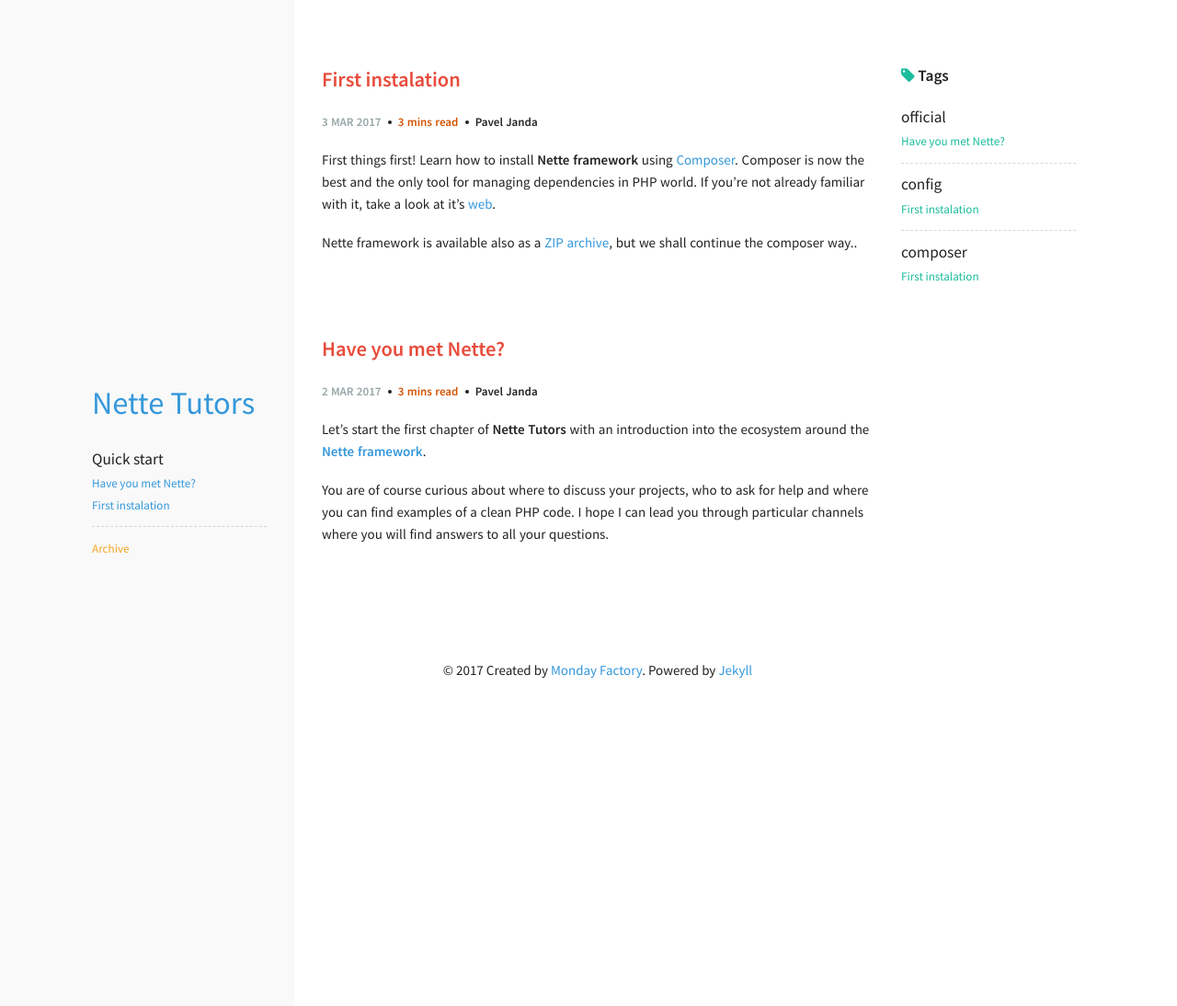
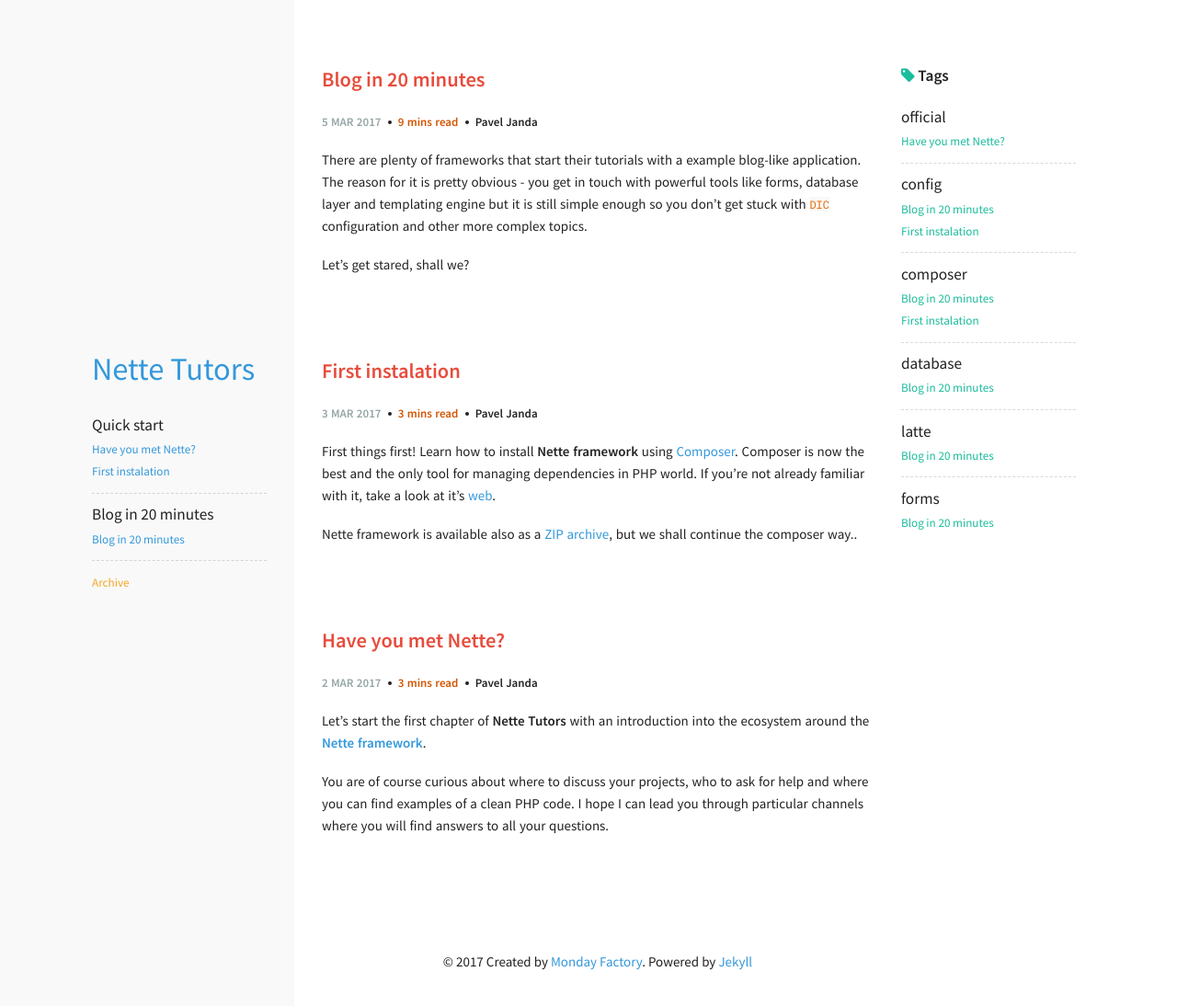
Before and after one commit to monday-factory/nette-tutors, a Jekyll site: the page built from index.html, in a window 1280 px wide. Shown: the top 1094 px of the page at 92% size. Built offline with Jekyll 4.4.1, drawn with Linux system fonts in a browser that asks for light colours; part of the change alters nothing that is shown.

Commit message:
Chapter 3 - Blog in 20 minutes

```diff
--- /dev/null
+++ b/_posts/2017-03-05-blog-in-20-minutes.md
@@ -0,0 +1,303 @@
+---
+layout: post
+title: "Blog in 20 minutes"
+categories: [Blog in 20 minutes]
+tags: [config, composer, database, latte, forms]
+author: paveljanda
+order: "1"
+---
+
+There are plenty of frameworks that start their tutorials with a example blog-like application. The reason for it is pretty obvious - you get in touch with powerful tools like forms, database layer and templating engine but it is still simple enough so you don't get stuck with `DIC` configuration and other more complex topics.
+
+Let's get stared, shall we?
+
+<!--more-->
+
+## Installation
+
+Create and empty nette project: `composer create-project nette/web-project blog`. If you are running nette on unix based system, you might want to alter the permissions of `log` and `temp` dir: `chmod -R a+rw log temp`.
+Now you can go to the web browser and open your nette application (my url is now `http://localhost/blog/www/`).
+
+![Running application]({{ site.url }}/assets/2017-03-05-blog-in-20-minutes-1.png)
+
+
+## Database
+
+### Configuration
+
+Now that your application is up and running, we will configure a database connection. There are plenty of great database layers. You are maybe familiar with Doctrine. Sure you can use it. Or the native Nette Database. Or some other library. I will walk you through all popular database layers in upcoming articles. Now we will use `Nette Database` and MySql database. Open your configuration local file (`config.local.neon`). There is already some predefined database configuration, probably looking like this:
+
+{% highlight neon %}
+parameters:
+
+
+database:
+    dsn: 'mysql:host=127.0.0.1;dbname=test'
+    user:
+    password:
+{% endhighlight %}
+
+You can get rid of the parameters section, it does nothing because it is empty. And change the database section to use your local database:
+
+{% highlight neon %}
+database:
+    dsn: 'mysql:host=127.0.0.1;dbname=blog'
+    user: root
+    password:
+{% endhighlight %}
+
+### Schema
+
+And create a database schema:
+
+{% highlight sql %}
+
+-- Create syntax for TABLE 'article'
+CREATE TABLE `article` (
+  `id` int(11) unsigned NOT NULL AUTO_INCREMENT,
+  `title` varchar(255) DEFAULT NULL,
+  `text` text,
+  `date` date DEFAULT NULL,
+  PRIMARY KEY (`id`)
+) ENGINE=InnoDB DEFAULT CHARSET=utf8;
+
+-- Create syntax for TABLE 'comment'
+CREATE TABLE `comment` (
+  `id` int(11) unsigned NOT NULL AUTO_INCREMENT,
+  `article_id` int(11) unsigned NOT NULL,
+  `name` varchar(255) DEFAULT NULL,
+  `text` text,
+  `date` date DEFAULT NULL,
+  PRIMARY KEY (`id`),
+  KEY `article_id` (`article_id`),
+  CONSTRAINT `article_comment` FOREIGN KEY (`article_id`) REFERENCES `article` (`id`) ON DELETE CASCADE ON UPDATE CASCADE
+) ENGINE=InnoDB DEFAULT CHARSET=utf8;
+
+{% endhighlight %}
+
+### Nette\Database vs Nette\Database\Table
+
+<i class="fa fa-info"></i> **Notice!** There are couple of different ways of how to call database queries in `nette/database` package. You should first have a look at documentation of:
+
+- [database][link-nette-database]
+- [database table][link-nette-database-table]
+- [database selection][link-nette-database-selection]
+- [database active row][link-nette-database-active-row]
+
+
+## Presenter
+
+The Presenter class should be capable of obtaining articles from database and passing them to the template. Also, there will be an article detail with full article's text and a comment form (which we will add later).
+
+{% highlight php %}
+<?php
+
+declare(strict_types=1);
+
+namespace App\Presenters;
+
+use Nette\Application\ForbiddenRequestException;
+use Nette\Application\UI\Presenter;
+use Nette\Database\Context;
+use Nette\Database\Table\ActiveRow;
+
+class HomepagePresenter extends Presenter
+{
+
+    /**
+     * @var Context
+     */
+    private $db;
+
+    /**
+     * @var ActiveRow|NULL
+     */
+    private $article;
+
+
+    public function __construct(Context $db)
+    {
+        $this->db = $db;
+    }
+
+
+    public function renderDefault(): void
+    {
+        $this->getTemplate()->articles = $this->db->table('article')->order('id DESC');
+    }
+
+
+    public function actionDetail(int $id): void
+    {
+        $this->article = $this->db->table('article')->get($id);
+
+        if (!$this->article) { // Article was not found
+            throw new ForbiddenRequestException;
+        }
+    }
+
+
+    public function renderDetail(): void
+    {
+        $this->getTemplate()->article = $this->article;
+    }
+
+}
+{% endhighlight %}
+
+
+## Template
+
+Templates are rendered using `Latte` engine. All parameters given by the presenter are available in the template. Let's modify the homepage template for displaying all blog articles (`app/presenters/templates/Homepage/default.latte`):
+
+{% highlight latte %}
+{block content}
+    <h1>My blog posts</h1>
+
+    {foreach $articles as $article}
+        <article>
+            <h2><a n:href="detail, $article->id">{$article->title}</a></h2>
+            <small>{$article->date|date:'j. n. Y'}</small>
+            <p>{$article->text|truncate:200, '...'}</p>
+        </article>
+    {/foreach}
+{/block}
+{% endhighlight %}
+
+For the article detail we have to create a new file - `app/presenters/templates/Homepage/detail.latte`:
+
+{% highlight latte %}
+{block content}
+    <h1>{$article->title}</h1>
+
+    <small>{$article->date|date:'j. n. Y'}</small>
+    <p>{$article->text}</p>
+{/block}
+{% endhighlight %}
+
+Great! There we have articles and an article detail. We should add a form for commenting particular article and comments list to each article.
+
+
+## Comments
+
+Article comments will be in the template of the article detail. Let's open that file (`app/presenters/templates/Homepage/detail.latte`) again. We will add articles list and also a form for submitting new comment:
+
+{% highlight latte %}
+{block content}
+    <h1>{$article->title}</h1>
+
+    <small>{$comment->date|date:'j. n. Y'}</small> &bull; {$comment->name}</>
+    <p>{$article->text}</p>
+
+    <article>
+        <h2>Comments</h2>
+
+        {var $comments = $article->related('comment')}
+
+        {if $comments->count()}
+            <ul>
+                <li n:foreach="$comments as $comment">
+                    <small>{$comment->date|date:'j. n. Y'}</small>
+                    <br>
+                    {$comment->text}
+                </li>
+            </ul>
+
+            {control commentForm}
+        {/if}
+    </article>
+{/block}
+{% endhighlight %}
+
+Now the application should tell you that the component commentForm does not exist. It sure does not. We will create it in the `HomepagePresenter` class:
+
+{% highlight php %}
+<?php
+
+declare(strict_types=1);
+
+namespace App\Presenters;
+
+use Nette\Application\ForbiddenRequestException;
+use Nette\Application\UI\Form;
+use Nette\Application\UI\Presenter;
+use Nette\Database\Context;
+use Nette\Database\Table\ActiveRow;
+use Nette\Utils\ArrayHash;
+
+class HomepagePresenter extends Presenter
+{
+
+  /**
+   * @var Context
+   */
+  private $db;
+
+  /**
+   * @var ActiveRow|NULL
+   */
+  private $article;
+
+
+  public function __construct(Context $db)
+  {
+    $this->db = $db;
+  }
+
+
+  public function renderDefault(): void
+  {
+    $this->getTemplate()->articles = $this->db->table('article')->order('id DESC');
+  }
+
+
+  public function actionDetail(int $id): void
+  {
+    $this->article = $this->db->table('article')->get($id);
+
+    if (!$this->article) { // Article was not found
+      throw new ForbiddenRequestException;
+    }
+  }
+
+
+  public function renderDetail(): void
+  {
+    $this->getTemplate()->article = $this->article;
+  }
+
+
+  public function createComponentCommentForm(): Form
+  {
+    $form = new Form;
+
+    $form->addHidden('article_id', $this->article->id);
+    $form->addText('name', 'Name')->setRequired();
+    $form->addTextarea('text', 'Comment text')->setRequired();
+    $form->addSubmit('submit', 'Send');
+
+    $form->onSuccess[] = function(Form $form, ArrayHash $values): void {
+      $this->db->table('comment')->insert([
+        'article_id' => $values->article_id,
+        'name' => $values->name,
+        'text' => $values->text,
+        'date' => new \DateTime
+      ]);
+
+      $this->flashMessage('Article added, thank you!');
+      $this->redirect('this');
+    };
+
+    return $form;
+  }
+
+}
+{% endhighlight %}
+
+There you go, we created a simple blog application. You can find the source code [here][link-example]. It is not so pretty to create forms in presenter class so we will talk about componenets in next chapter.
+
+[link-nette-database]: https://doc.nette.org/en/2.4/database
+[link-nette-database-table]: https://doc.nette.org/en/2.4/database-table
+[link-nette-database-selection]: https://doc.nette.org/en/2.4/database-selection
+[link-nette-database-active-row]: https://doc.nette.org/en/2.4/database-activerow
+[link-example]: https://github.com/monday-factory/nette-tutors-examples/tree/master/2017-03-05-blog-in-20-minutes/blog
--- a/_sass/components/_syntax-highlighting.scss
+++ b/_sass/components/_syntax-highlighting.scss
@@ -63,7 +63,7 @@ pre code {
   .hll { background-color: #ffffcc }
   .c { color: #B0B2B0; font-style: italic } /* Comment */
   .err {  } /* Error */
-  .k { color: #AA22FF; font-weight: bold } /* Keyword */
+  .k { color: #098233; font-weight: bold } /* Keyword */
   .o { color: #666666 } /* Operator */
   .cm { color: #B0B2B0; font-style: italic } /* Comment.Multiline */
   .cp { color: #B0B2B0 } /* Comment.Preproc */
@@ -98,7 +98,7 @@ pre code {
   .nl { color: #A0A000 } /* Name.Label */
   .nn { color: #0000FF; font-weight: bold } /* Name.Namespace */
   .nt { color: #008000; font-weight: bold } /* Name.Tag */
-  .nv { color: #B8860B } /* Name.Variable */
+  .nv { color: #B16C10 } /* Name.Variable */
   .ow { color: #AA22FF; font-weight: bold } /* Operator.Word */
   .w { color: #bbbbbb } /* Text.Whitespace */
   .mf { color: #666666 } /* Literal.Number.Float */
```
Also changed, not shown: assets/2017-03-05-blog-in-20-minutes-1.png (added), assets/avatar-paveljanda.jpeg (renamed from img/avatar-paveljanda.jpeg).
